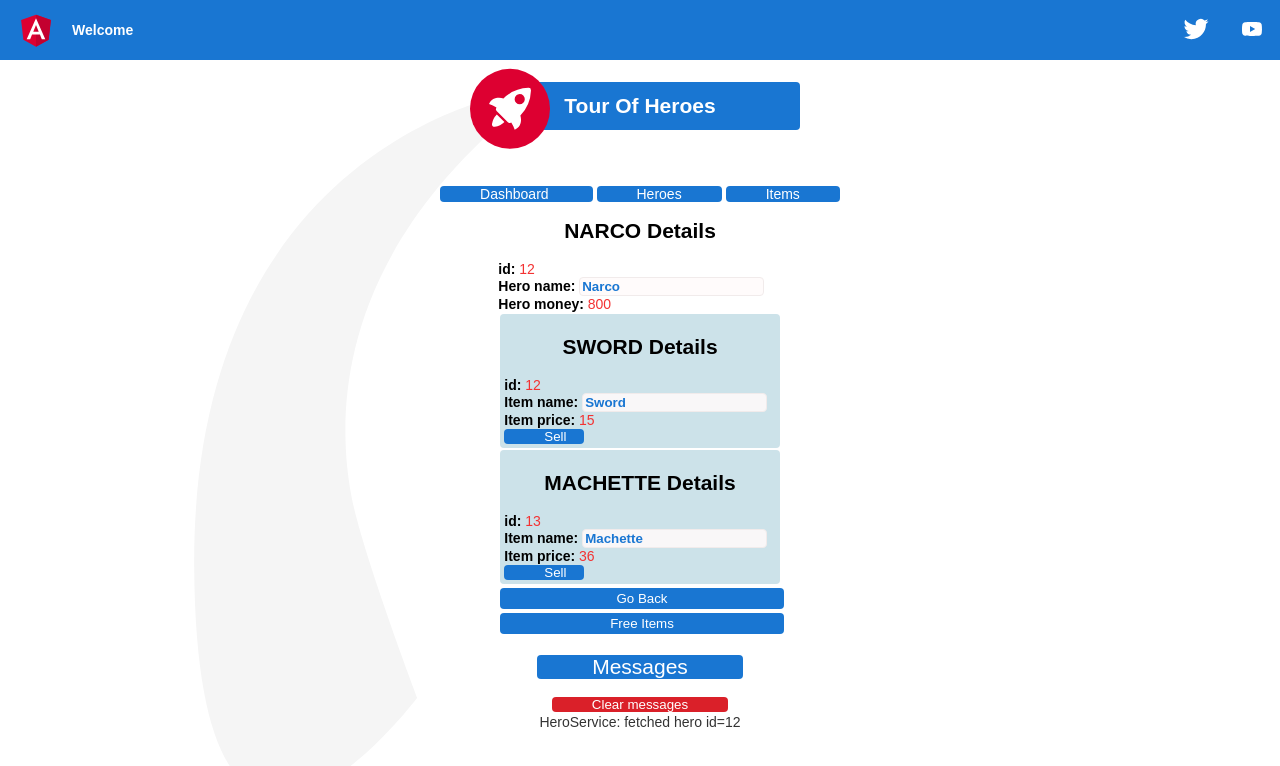
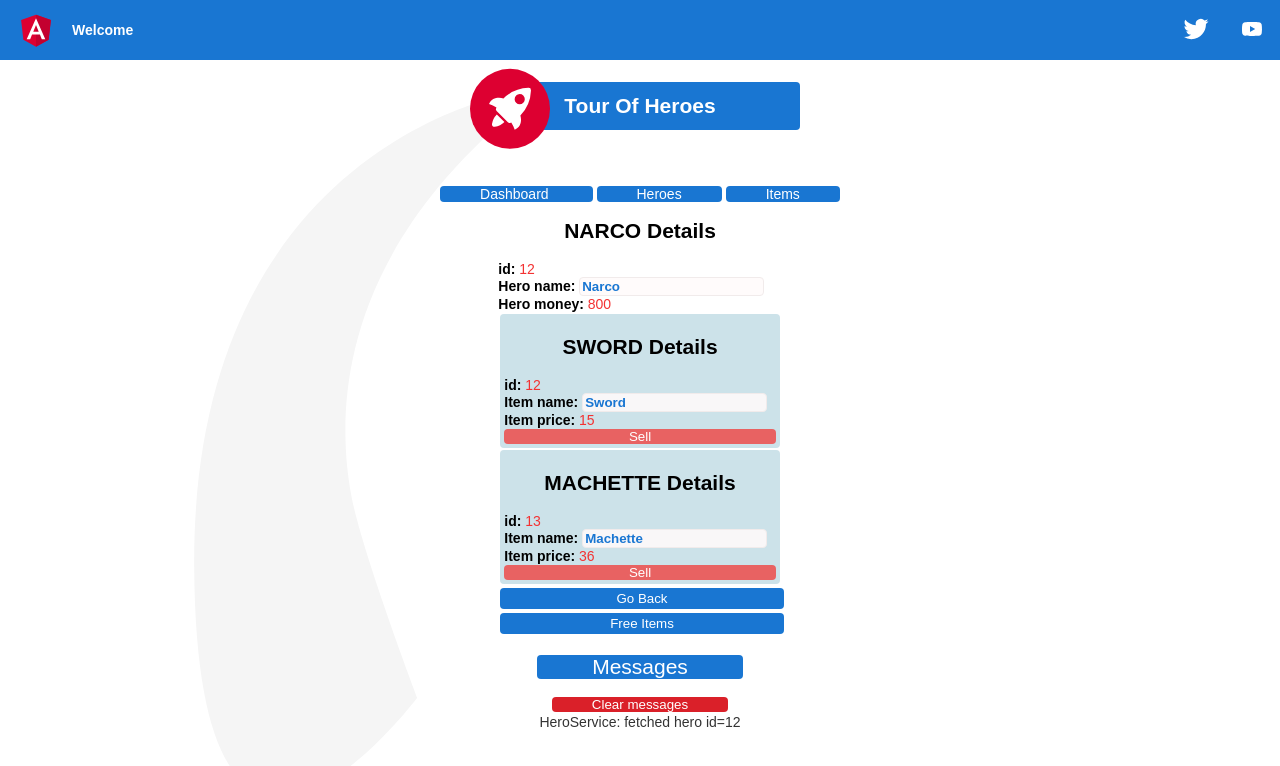
Before and after one commit to MartinKrause21/ToH, an Angular app: page /detail/12 in a window 1280 px wide. Shown: the top 766 px of the page. Built offline with nearby package versions, Linux system fonts and the light colour scheme.

Commit message:
Changed css for sell button

```diff
--- a/src/app/hero-detail/hero-detail.component.ts
+++ b/src/app/hero-detail/hero-detail.component.ts
@@ -42,7 +42,7 @@ export class HeroDetailComponent implements OnInit {
       item.isFree = true;
       this.freeitems.push(item);
       this.deleteMsg(item);
-      window.alert ('you sold it')
+      window.alert ('You successfully sold item')
   }
 
   deleteMsg(item:Item) {
--- a/src/app/item-detail/item-detail.component.css
+++ b/src/app/item-detail/item-detail.component.css
@@ -59,3 +59,19 @@ button {
 button:hover {
     background-color: #12487e;
 }
+
+#sell {
+    background-color: rgba(235, 88, 88, 0.925);
+    color: white;
+    font-family: Arial, Helvetica, sans-serif;
+    font-weight: lighter;
+    border: none;
+    width: 100%;
+    text-align: center;
+    border-radius: 4px;
+    padding: 0 40px;
+}
+
+#sell:hover {
+    background-color: rgb(238, 54, 54);
+}
```
